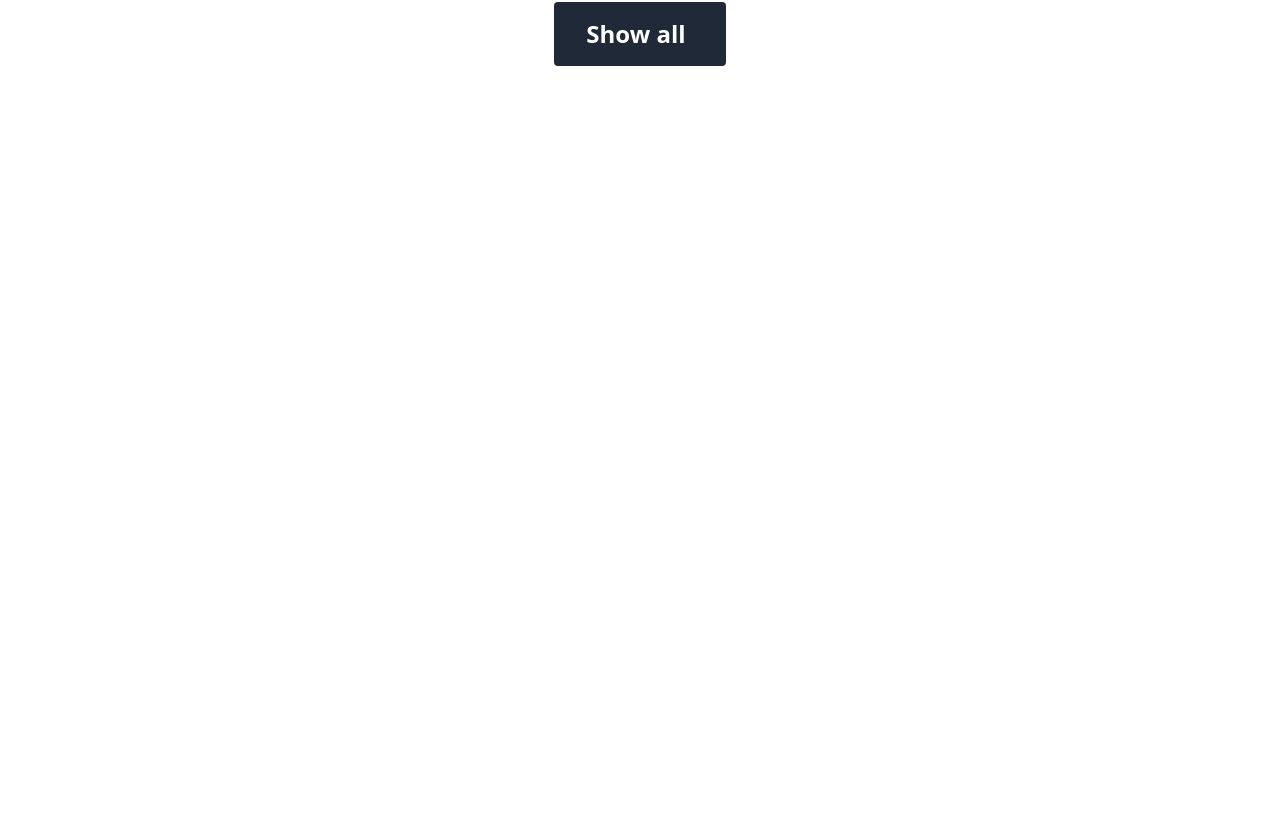
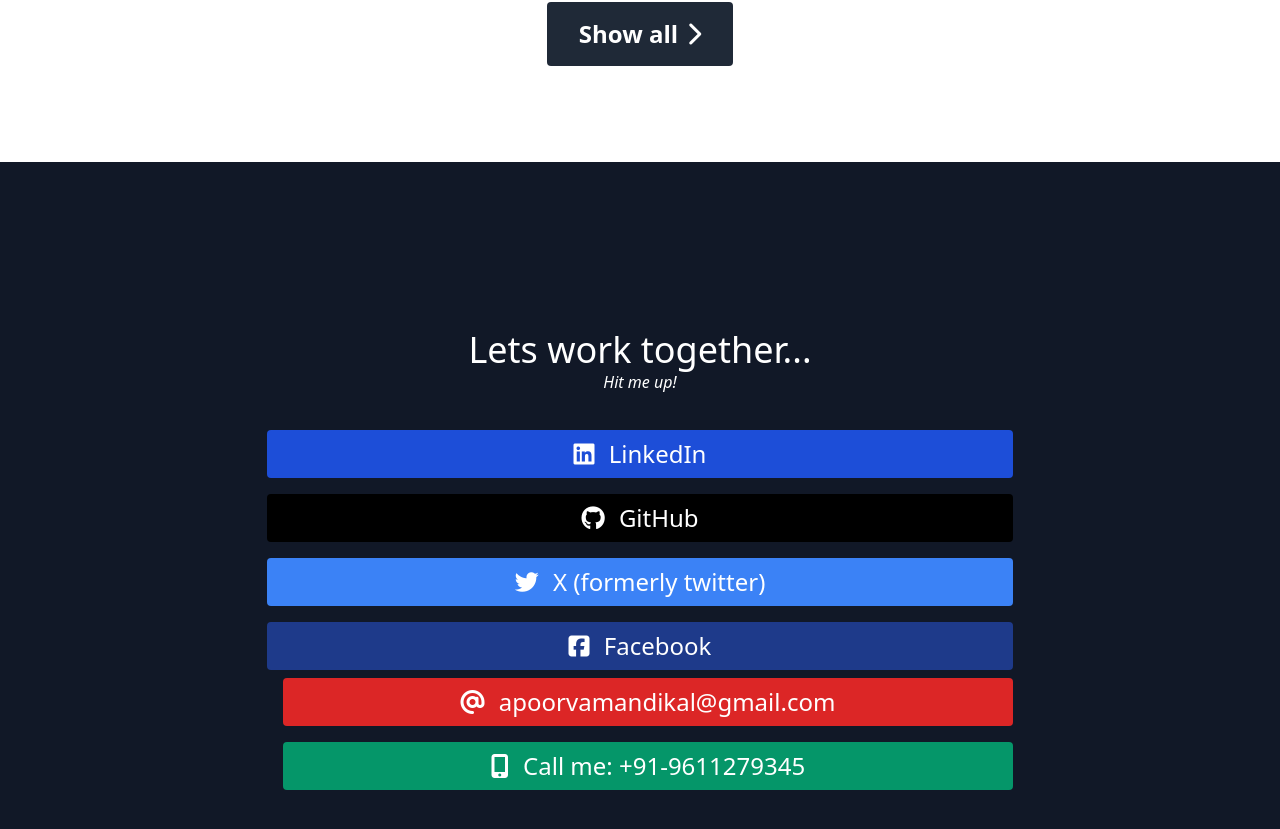
Before and after one commit to ApoorvaMandikal/React-Portfolio-with-Tailwind-CSS, a React (Create React App) app: page / in a window 1280 px wide. Shown: the part 4740-5569 px from the top of the page. Before the commit the page ends 4902 px from the top, so only its background shows below. Built offline with nearby package versions, Linux system fonts and the light colour scheme.

Commit message:
feat: contacts section

```diff
--- a/package.json
+++ b/package.json
@@ -5,6 +5,7 @@
   "dependencies": {
     "@craco/craco": "^5.9.0",
     "@cypress/schematic": "^1.7.0",
+    "@fortawesome/fontawesome-free": "^6.6.0",
     "@heroicons/react": "^1.0.1",
     "react": "^17.0.2",
     "react-dom": "^17.0.2",
--- a/src/App.js
+++ b/src/App.js
@@ -23,6 +23,7 @@
       <div ref={projectsRef}>
         <Projects />
       </div>
+      <Contact />
     </div>
   );
 }
--- a/src/components/Contact.js
+++ b/src/components/Contact.js
@@ -1,4 +1,67 @@
-import React from "react";
+import React from 'react';
 
 export default function Contact() {
+  return (
+    <section
+      id="contact"
+      className="flex flex-col justify-center items-center text-center w-full h-screen py-8 bg-cover bg-center bg-gray-900"
+    >
+      <div className="mb-8">
+        <h2 className="text-6xl sm:text-4xl text-white">Lets work together...</h2>
+        <p className="italic text-white">Hit me up!</p>
+      </div>
+      <div className="flex flex-wrap flex-col justify-around w-7/12 space-y-4 sm:space-y-0 sm:space-x-4 h-1/2">
+        <div className="flex flex-col space-y-4">
+          <a
+            href="https://www.linkedin.com/in/apoorva-mandikal/"
+            target="_blank"
+            rel="noopener noreferrer"
+            className="btn contact-details text-2xl text-white p-2 bg-blue-700 rounded hover:bg-blue-800"
+          >
+            <i className="fab fa-linkedin mr-2"></i> LinkedIn
+          </a>
+          <a
+            id="profile-link"
+            href="https://github.com/ApoorvaMandikal"
+            target="_blank"
+            rel="noopener noreferrer"
+            className="btn contact-details text-2xl text-white p-2 bg-black rounded hover:bg-gray-800"
+          >
+            <i className="fab fa-github mr-2"></i> GitHub
+          </a>
+          <a
+            href="https://twitter.com/apoorva_g_m"
+            target="_blank"
+            rel="noopener noreferrer"
+            className="btn contact-details text-2xl text-white p-2 bg-blue-500 rounded hover:bg-blue-600"
+          >
+            <i className="fab fa-twitter mr-2"></i> X (formerly twitter)
+          </a>
+          <a
+            href="https://www.facebook.com/apoorva.girish.7/"
+            target="_blank"
+            rel="noopener noreferrer"
+            className="btn contact-details text-2xl text-white p-2 bg-blue-900 rounded hover:bg-blue-950"
+          >
+            <i className="fab fa-facebook-square mr-2"></i> Facebook
+          </a>
+        </div>
+        <div className="flex flex-col space-y-4 justify-center text-center">
+          <a
+            href="mailto:apoorvamandikal@gmail.com"
+            className="btn contact-details text-2xl text-white p-2 bg-red-600 rounded hover:bg-red-700"
+          >
+            <i className="fas fa-at mr-2"></i> apoorvamandikal@gmail.com
+          </a>
+          <a
+            href="tel:9611279345"
+            className="btn contact-details text-2xl text-white p-2 bg-green-600 rounded hover:bg-green-700"
+            alt="Call 555-555-5555"
+          >
+            <i className="fas fa-mobile-alt mr-2"></i> Call me: +91-9611279345
+          </a>
+        </div>
+      </div>
+    </section>
+  );
 }
--- a/src/index.js
+++ b/src/index.js
@@ -2,6 +2,8 @@
 import ReactDOM from 'react-dom';
 import './index.css';
 import App from './App';
+import '@fortawesome/fontawesome-free/css/all.min.css';
+
 
 ReactDOM.render(
   <React.StrictMode>
```
Also changed, not shown: 1 other file (tests, documents, lock files or other folders).
